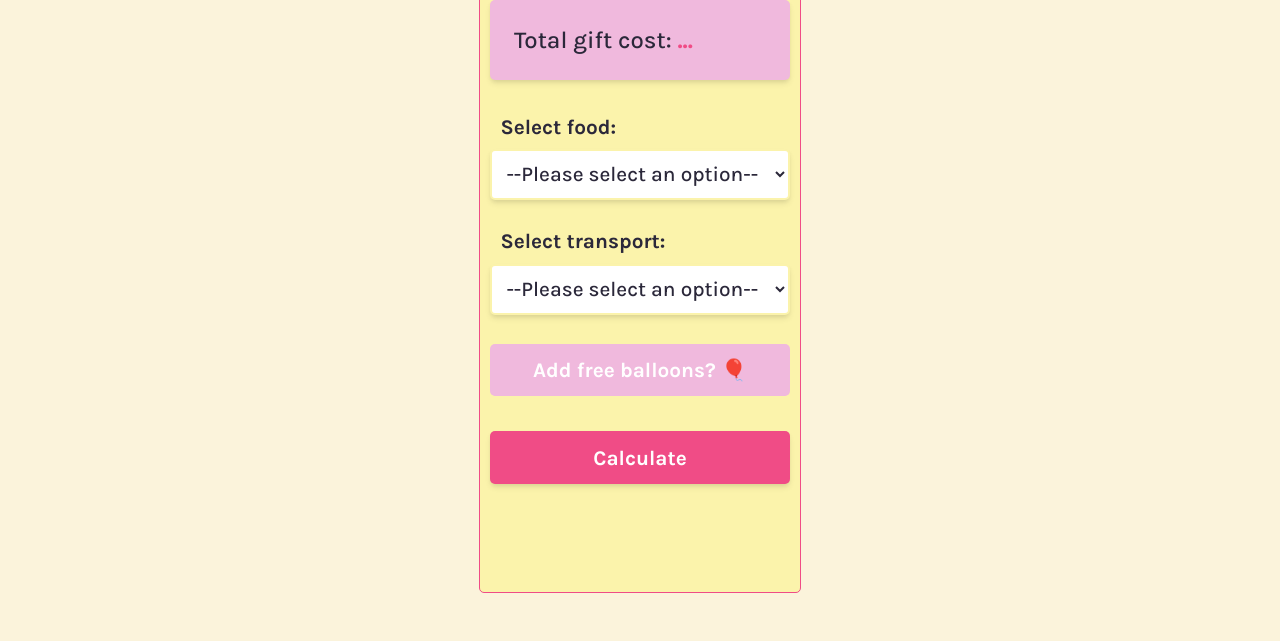
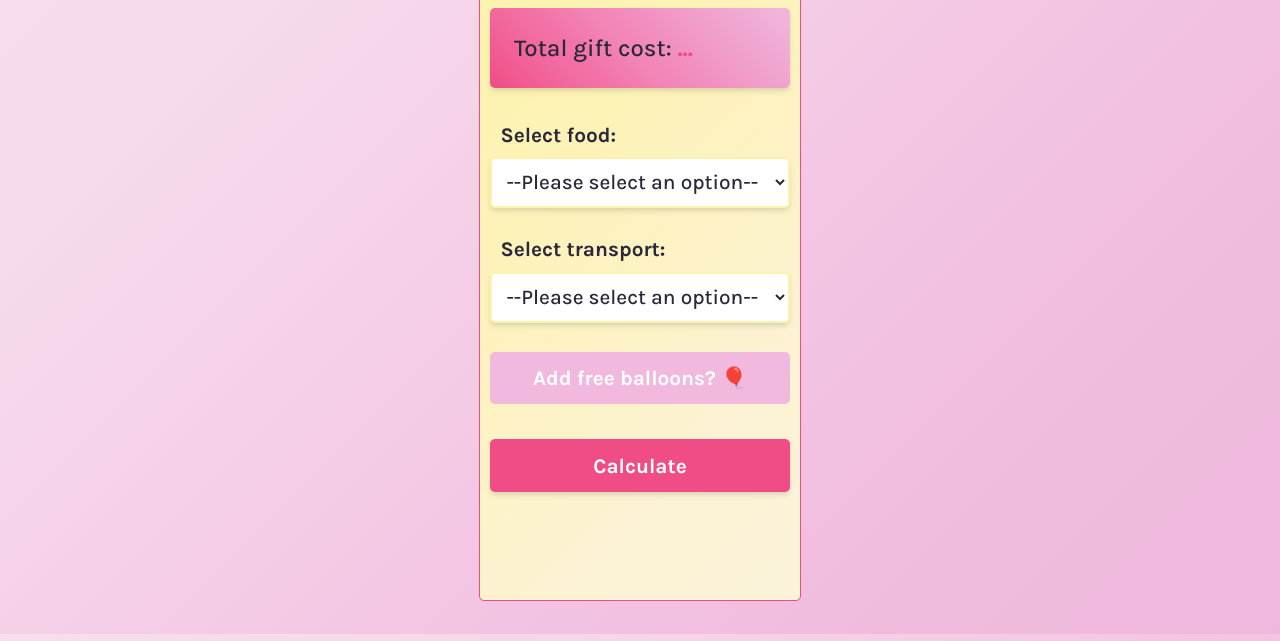
Before and after one commit to realtnt/gift_selector, a plain HTML site: page index.html in a window 1280 px wide. Shown: the part 166-807 px from the top of the page. Drawn offline with nearby package versions, Linux system fonts and the light colour scheme.

Commit message:
Added gradients.

```diff
--- a/index.css
+++ b/index.css
@@ -1,11 +1,50 @@
 :root {
     --light-yellow: #FBF3DB;
     --yellow: #FBF3AB;
+    --yellow-gradient: linear-gradient(
+                    135deg,
+                    hsl(54deg 91% 83%) 0%,
+                    hsl(53deg 92% 84%) 21%,
+                    hsl(52deg 93% 85%) 30%,
+                    hsl(51deg 93% 86%) 39%,
+                    hsl(50deg 93% 87%) 46%,
+                    hsl(49deg 93% 88%) 54%,
+                    hsl(48deg 92% 89%) 61%,
+                    hsl(47deg 89% 90%) 69%,
+                    hsl(46deg 86% 91%) 79%,
+                    hsl(45deg 80% 92%) 100%
+                    );
     --light-pink: #F0B9DD;
     --lavender: #C7B9FF;
     --deep-pink: #F04C86;
     --raisin: #2B283A;
     --white: #fff;
+    --light-pink-gradient: linear-gradient(
+                        315deg,
+                        hsl(321deg 65% 83%) 0%,
+                        hsl(321deg 65% 84%) 21%,
+                        hsl(321deg 65% 85%) 30%,
+                        hsl(321deg 65% 86%) 39%,
+                        hsl(321deg 65% 87%) 46%,
+                        hsl(322deg 65% 88%) 54%,
+                        hsl(322deg 64% 89%) 61%,
+                        hsl(322deg 64% 90%) 69%,
+                        hsl(322deg 63% 91%) 79%,
+                        hsl(322deg 63% 92%) 100%
+                    );
+    --pink-gradient: linear-gradient(
+                    45deg,
+                    hsl(339deg 85% 62%) 0%,
+                    hsl(338deg 84% 65%) 11%,
+                    hsl(337deg 84% 68%) 22%,
+                    hsl(335deg 83% 70%) 33%,
+                    hsl(333deg 81% 73%) 44%,
+                    hsl(331deg 79% 75%) 56%,
+                    hsl(329deg 76% 77%) 67%,
+                    hsl(327deg 73% 79%) 78%,
+                    hsl(324deg 69% 81%) 89%,
+                    hsl(321deg 65% 83%) 100%
+                );
     }
 
     html, body {
@@ -19,10 +58,12 @@
         justify-content: space-around;
         align-items: center;
         color: var(--raisin);
-        background-color: var(--light-yellow);
-        padding: 2em;
+        background: var(--light-pink-gradient);
+        background-repeat: no-repeat;
+        background-attachment: fixed;
+        padding: 0;
         font-family: 'Karla', sans-serif;
-        margin: 0 auto;
+        margin: 40px auto;
     }
 
     h1 {
@@ -61,7 +102,7 @@
     }
 
     .result {
-        background: var(--light-pink);
+        background: var(--pink-gradient);
         color: var(--raisin);
         min-width: 300px;
         max-width: 5ch;
@@ -92,7 +133,7 @@
         border: 1px solid var(--deep-pink);
         border-radius: 5px;
         padding: 50px 10px 10px 10px;
-        background-color: var(--yellow);
+        background: var(--yellow-gradient);
         min-height: 665px;
     }
 
@@ -175,7 +216,7 @@
     }
 
     #check-btn input:checked + label {
-        background-color: var(--raisin);
+        background: var(--pink-gradient);
         color: white;
         transition: background-color 0.3s;
     }
```
